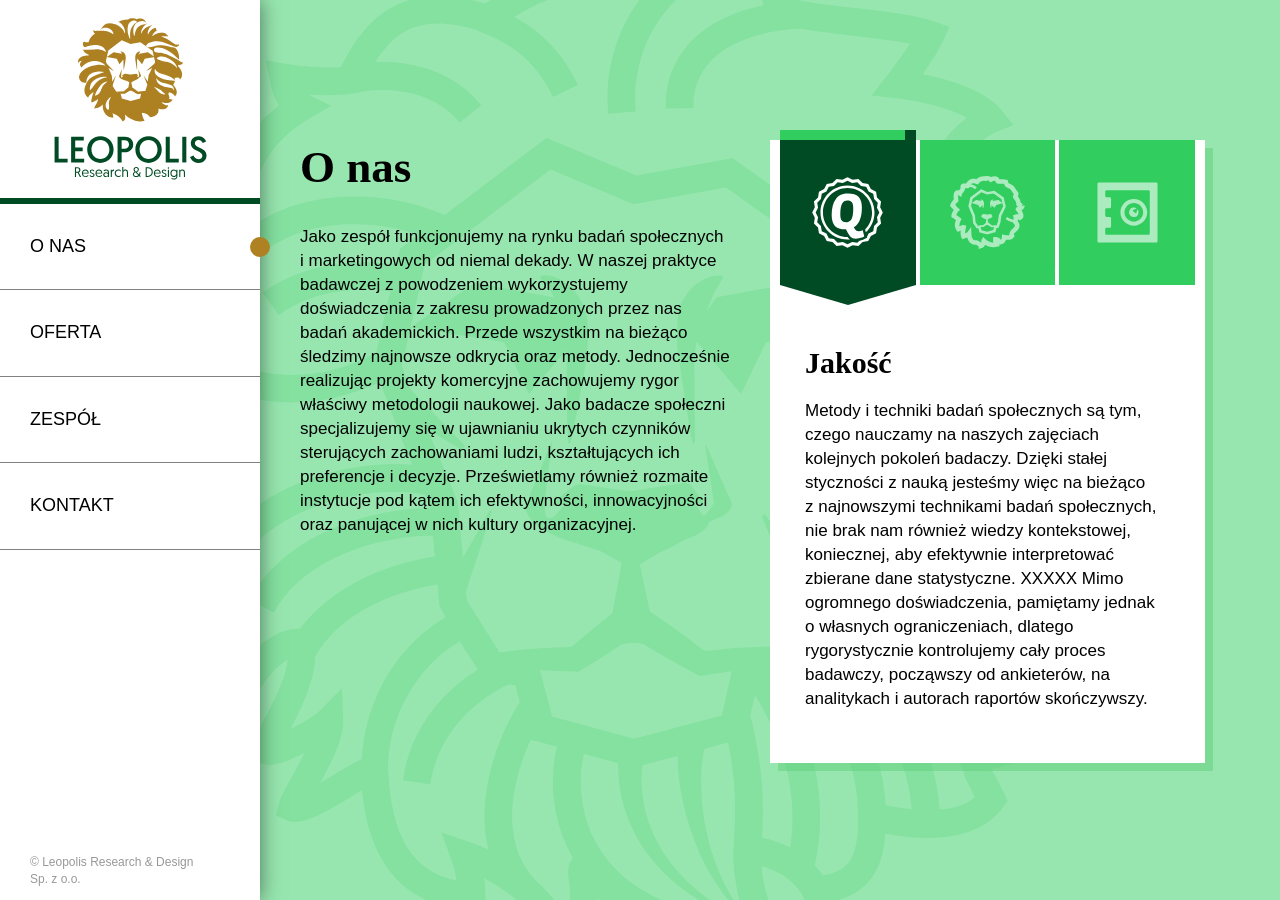
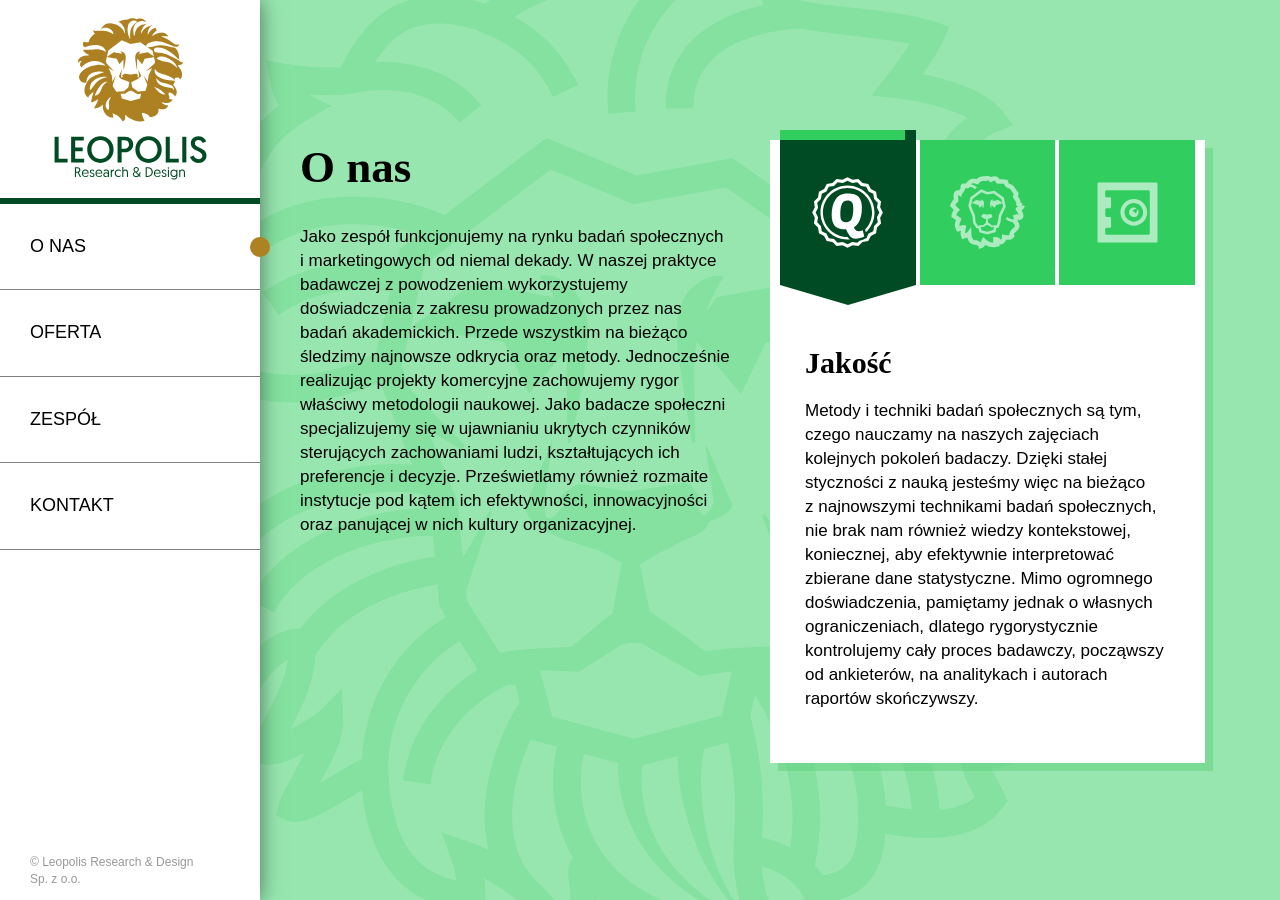
Before and after one commit to cadiblac/leopolis, a Jekyll site: the page built from o-nas.md, in a window 1280 px wide. Built offline with Jekyll 4.4.1, drawn with Linux system fonts in a browser that asks for light colours; nearby versions of some CDN libraries.

Commit message:
Update o-nas-zakladki.yml

```diff
--- a/_data/o-nas-zakladki.yml
+++ b/_data/o-nas-zakladki.yml
@@ -1,7 +1,8 @@
 - id: "jakosc"
   naglowek: "Jakość"
   tresc: "Metody i techniki badań społecznych są tym, czego nauczamy na naszych zajęciach  kolejnych pokoleń badaczy. Dzięki stałej styczności z nauką jesteśmy więc  na bieżąco z najnowszymi technikami badań społecznych, nie brak nam również wiedzy kontekstowej, koniecznej,  aby efektywnie interpretować  zbierane dane statystyczne.
-  XXXXX Mimo ogromnego  doświadczenia, pamiętamy jednak o własnych ograniczeniach, dlatego rygorystycznie kontrolujemy cały proces badawczy, począwszy od ankieterów, na analitykach i autorach raportów skończywszy."
+
+  Mimo ogromnego  doświadczenia, pamiętamy jednak o własnych ograniczeniach, dlatego rygorystycznie kontrolujemy cały proces badawczy, począwszy od ankieterów, na analitykach i autorach raportów skończywszy."
 - id: "odwaga"
   naglowek: "Odwaga"
   tresc: "Odwaga to kluczowa cecha badacza: bez niej najbardziej wyszukana metodologia jest bezużyteczna. Nie jest wielką sztuką formułowanie przewidywań i wysnuwanie rekomendacji ogólnikowych do tego stopnia, że pasują do wszelkich możliwych sytuacji. Jako badacze nie uchylamy się przed formułowaniem jednoznacznych zaleceń i testowalnych prognoz. Jako projektanci rozwiązań organizacyjnych i usług konsekwentnie angażujemy się w implementacje wypracowanych pomysłów."
```
